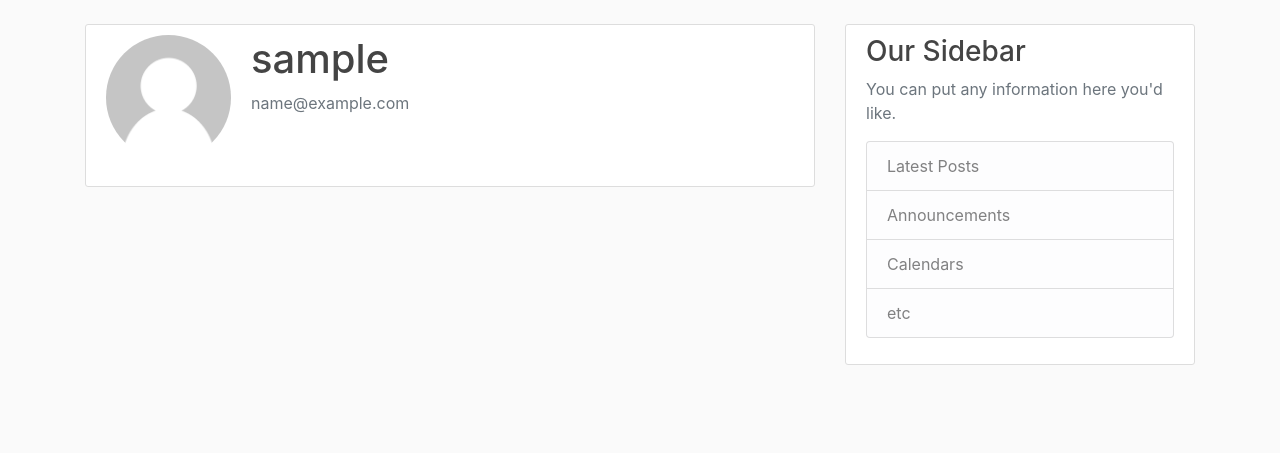
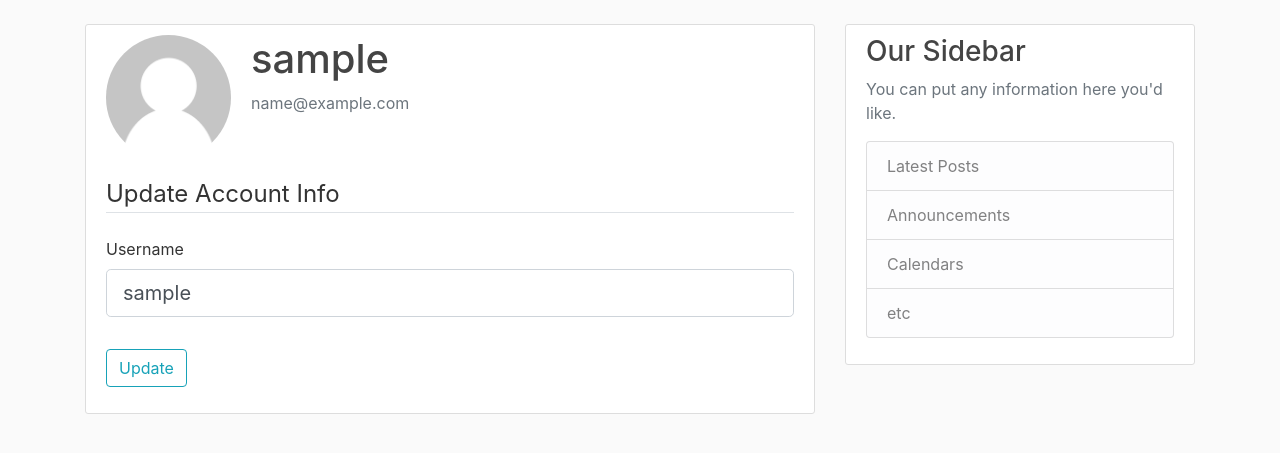
Before and after one commit to KeithChasen/test-flask-web-app, a Flask app: page /account in a window 1280 px wide. Shown: the part 56-509 px from the top of the page. Run offline with Flask 2, Linux system fonts and the light colour scheme; the visitor is signed in with stand-in values (Sample User, id 1); data comes from the database, SQL or seed files in the repository; some libraries are stand-ins or nearby versions.

Commit message:
update account functionality

```diff
--- a/flaskblog/forms.py
+++ b/flaskblog/forms.py
@@ -1,4 +1,5 @@
 from flask_wtf import FlaskForm
+from flask_login import current_user
 from wtforms import StringField, PasswordField, SubmitField, BooleanField
 from wtforms.validators import DataRequired, Length, Email, EqualTo, ValidationError
 from flaskblog.models import User
@@ -25,10 +26,21 @@ class RegistrationForm(FlaskForm):
             raise ValidationError('That email is already taken')
 
 
-
 class LoginForm(FlaskForm):
     email = StringField('Email',
                         validators=[DataRequired(), Email()])
     password = PasswordField('Password', validators=[DataRequired()])
     remember = BooleanField('Remember Me')
     submit = SubmitField('Login')
+
+
+class UpdateAccountForm(FlaskForm):
+    username = StringField('Username',
+                           validators=[DataRequired(), Length(min=2, max=20)])
+    submit = SubmitField('Update')
+
+    def validate_username(self, username):
+        if username.data != current_user.username:
+            user = User.query.filter_by(username=username.data).first()
+            if user:
+                raise ValidationError('That username is already taken')
--- a/flaskblog/routes.py
+++ b/flaskblog/routes.py
@@ -1,6 +1,6 @@
 from flask import render_template, url_for, flash, redirect, request
 from flaskblog import app, db, bcrypt
-from flaskblog.forms import RegistrationForm, LoginForm
+from flaskblog.forms import RegistrationForm, LoginForm, UpdateAccountForm
 from flaskblog.models import User, Post
 from flask_login import login_user, current_user, logout_user, login_required
 
@@ -62,8 +62,16 @@ def logout():
     logout_user()
     return redirect(url_for('home'))
 
-@app.route('/account')
+@app.route('/account', methods=['GET', 'POST'])
 @login_required
 def account():
+    form = UpdateAccountForm()
+    if form.validate_on_submit():
+        current_user.username = form.username.data
+        db.session.commit()
+        flash('Your account has been updated', 'success')
+        return redirect(url_for('account'))
+    elif request.method == 'GET':
+        form.username.data = current_user.username
     image_file = url_for('static', filename='profile_pics/' + current_user.image_file)
-    return render_template('account.html', title='Account', image_file=image_file)
+    return render_template('account.html', title='Account', image_file=image_file, form=form)
--- a/flaskblog/templates/account.html
+++ b/flaskblog/templates/account.html
@@ -11,5 +11,29 @@
     </div>
   </div>
   <!-- FORM HERE -->
+    <form action="" method="post">
+        {{ form.hidden_tag()}}
+        <fieldset class="form-group">
+            <legend class="border-bottom mb-4">Update Account Info</legend>
+            <div class="form-group">
+                {{ form.username.label(class="form-control-label") }}
+                {% if form.username.errors %}
+                    {{ form.username(class="form-control form-control-lg is-invalid") }}
+                    <div class="invalid-feedback">
+                        {% for error in form.username.errors %}
+                            <span>
+                                {{ error }}
+                            </span>
+                        {% endfor %}
+                    </div>
+                {% else %}
+                   {{ form.username(class="form-control form-control-lg") }}
+                {% endif %}
+            </div>
+        </fieldset>
+        <div class="form-group">
+            {{ form.submit(class="btn btn-outline-info") }}
+        </div>
+    </form>
 </div>
 {% endblock content %}
```
